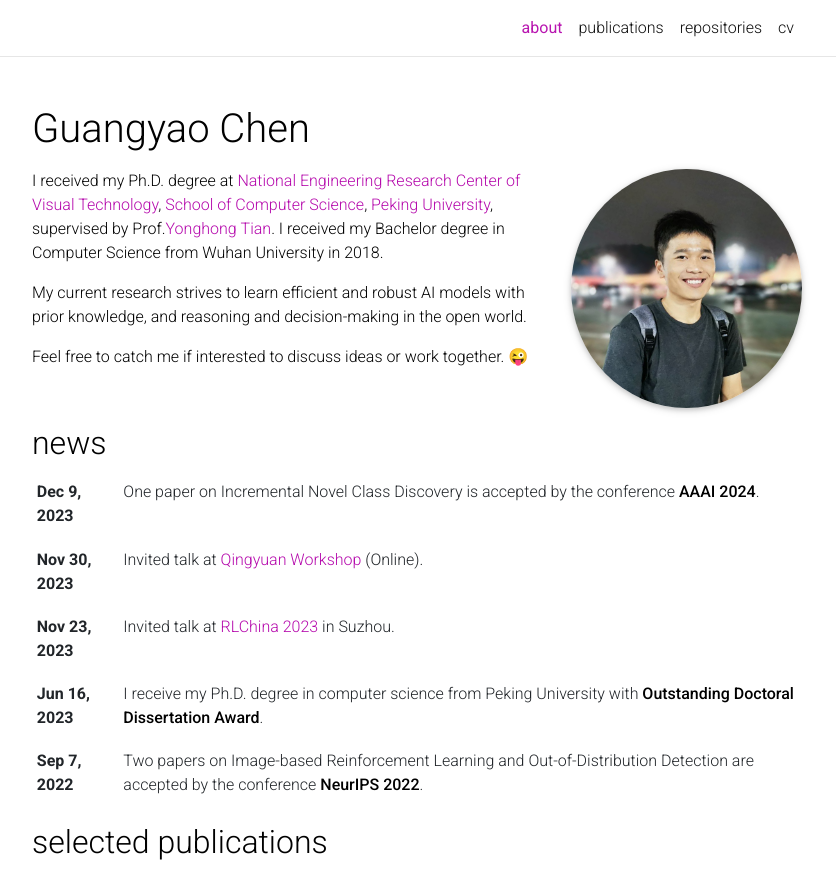
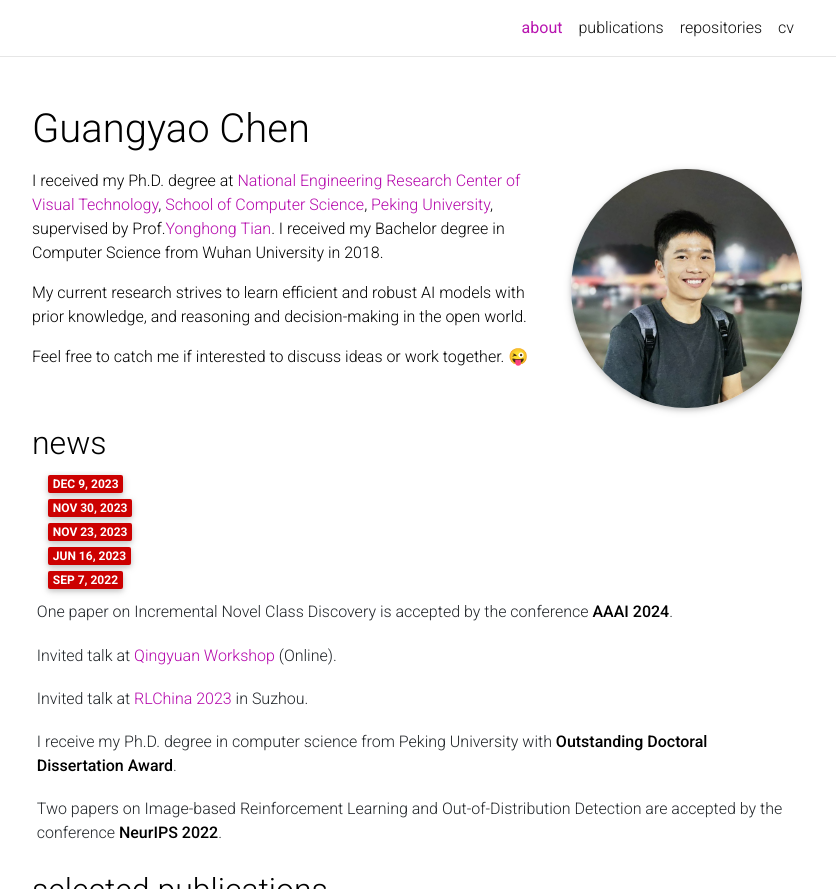
Before and after one commit to iCGY96/iCGY96.github.io, a Jekyll site: the page built from _pages/about.md, in a window 1280 px wide and 1226 px high, cut to the strip 0-889 px from the top of the window. Shown: the whole strip, without its empty margins (223-1059 px from the left). Built offline with Jekyll 4.4.1, drawn with Linux system fonts in a browser that asks for light colours; full-size pictures stand in for the smaller copies a plugin makes; comment, search, counter and statistics services are not loaded; a style sheet for code colours, icons or effects is not loaded.

Commit message:
Update news.html

```diff
--- a/_includes/news.html
+++ b/_includes/news.html
@@ -11,7 +11,11 @@
               {% endif %}
               {% for item in news limit: news_limit %}
                 <tr>
-                  <th scope="row">{{ item.date | date: "%b %-d, %Y" }}</th>
+                  <div class="col-sm-2 p-0">
+                   <span class="badge danger-color-dark font-weight-bold text-uppercase align-middle date ml-3">
+                    {{ item.date | date: "%b %-d, %Y" }}
+                   </span>
+                  </div>
                   <td>
                     {% if item.inline -%}
                       {{ item.content | remove: '<p>' | remove: '</p>' | emojify }}
```
